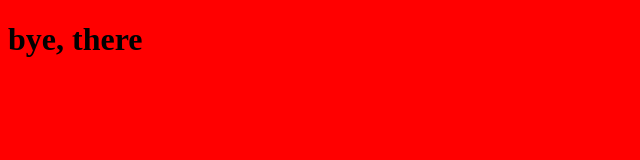
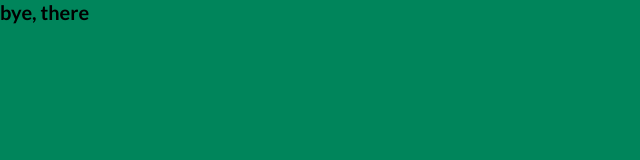
Before and after one commit to Otegaa/BitTrust, a website built with Parcel: page src/index.html in a window 1280 px wide. Shown: the whole page, without its empty margins (0-640 px from the left). Built offline with nearby package versions, Linux system fonts and the light colour scheme.

Commit message:
Did a basic CSS reset

```diff
--- a/package.json
+++ b/package.json
@@ -2,9 +2,9 @@
   "name": "bittrust",
   "version": "1.0.0",
   "description": "",
-  "main": "index.js",
   "scripts": {
-    "start": "parcel src/index.html"
+    "start": "parcel src/index.html",
+    "build": "parcel build src/index.html"
   },
   "keywords": [],
   "author": "",
--- a/src/css/style.css
+++ b/src/css/style.css
@@ -1,3 +1,39 @@
+/* font family */
+@import url('https://fonts.googleapis.com/css2?family=Lato:ital,wght@0,300;0,400;0,700;0,900;1,300&display=swap');
+
+/* Variables */
+:root {
+  --color-primary: #00855b;
+  --color-primary-light: #cce7de;
+  --color-secoondary: #ffff00;
+  --color-white: #fff;
+  --transition: all 0.3s ease-in;
+}
+
+/* General styles */
+
+* {
+  margin: 0;
+  padding: 0;
+  list-style: none;
+  text-decoration: none;
+}
+
+*,
+*::after,
+*::before {
+  box-sizing: inherit;
+}
+
+html {
+  box-sizing: border-box;
+  font-size: 62.5%;
+  scroll-behavior: smooth;
+}
+
 body {
-  background-color: red;
+  min-height: 100vh;
+  font-family: 'Lato', sans-serif;
+  font-weight: 400;
+  background-color: var(--color-primary);
 }
--- a/src/index.html
+++ b/src/index.html
@@ -6,7 +6,7 @@
     <meta name="viewport" content="width=device-width, initial-scale=1.0" />
     <link rel="stylesheet" href="./css/style.css" />
     <script type="module" src="./js/script.js"></script>
-    <title>Document</title>
+    <title>BitTrust</title>
   </head>
   <body>
     <h1>bye, there</h1>
--- a/src/js/script.js
+++ b/src/js/script.js
@@ -1,3 +1,3 @@
-if (module.hot) {
-  module.hot.accept();
-}
+// if (module.hot) {
+//   module.hot.accept();
+// }
```
Also changed, not shown: dist/index.html, 8 other files.
